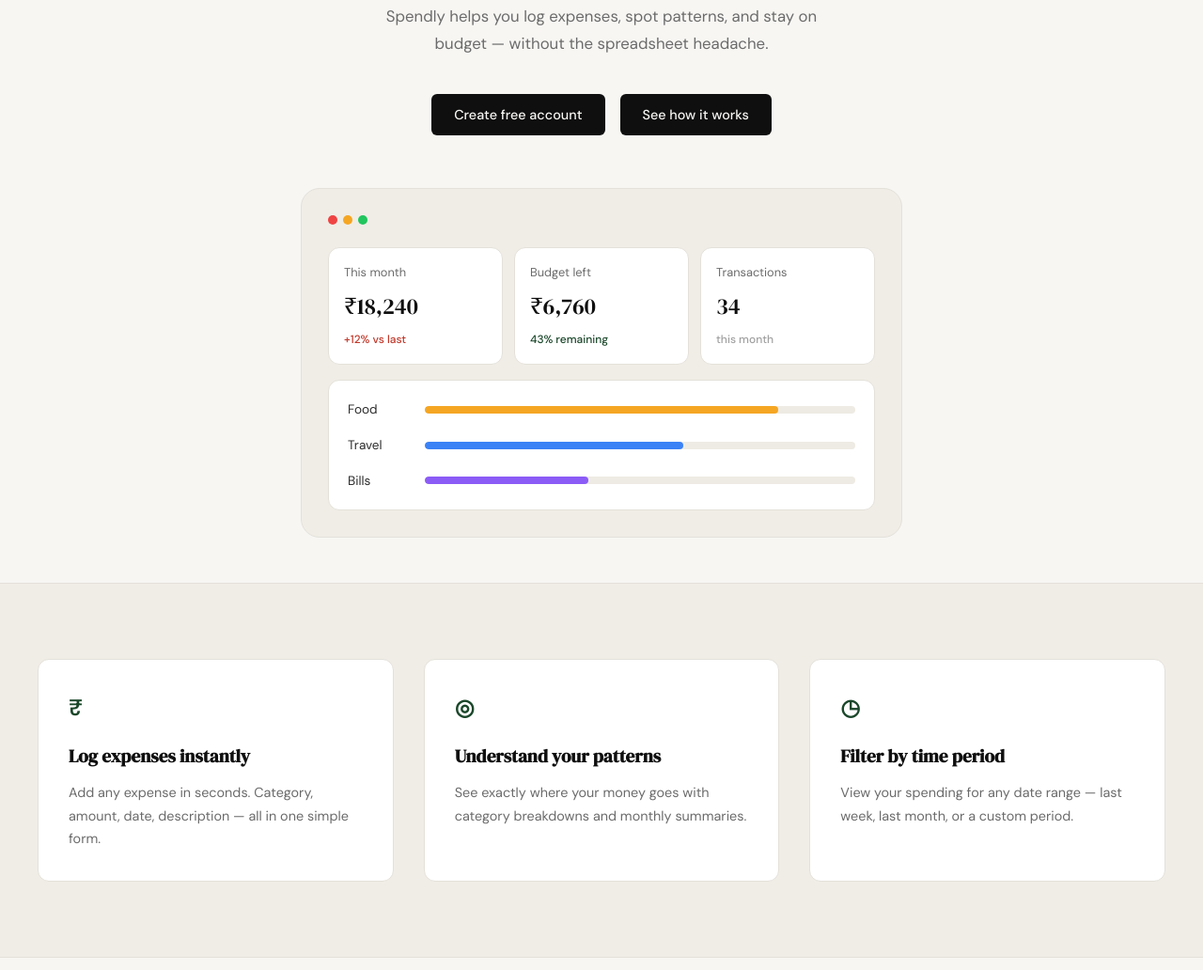
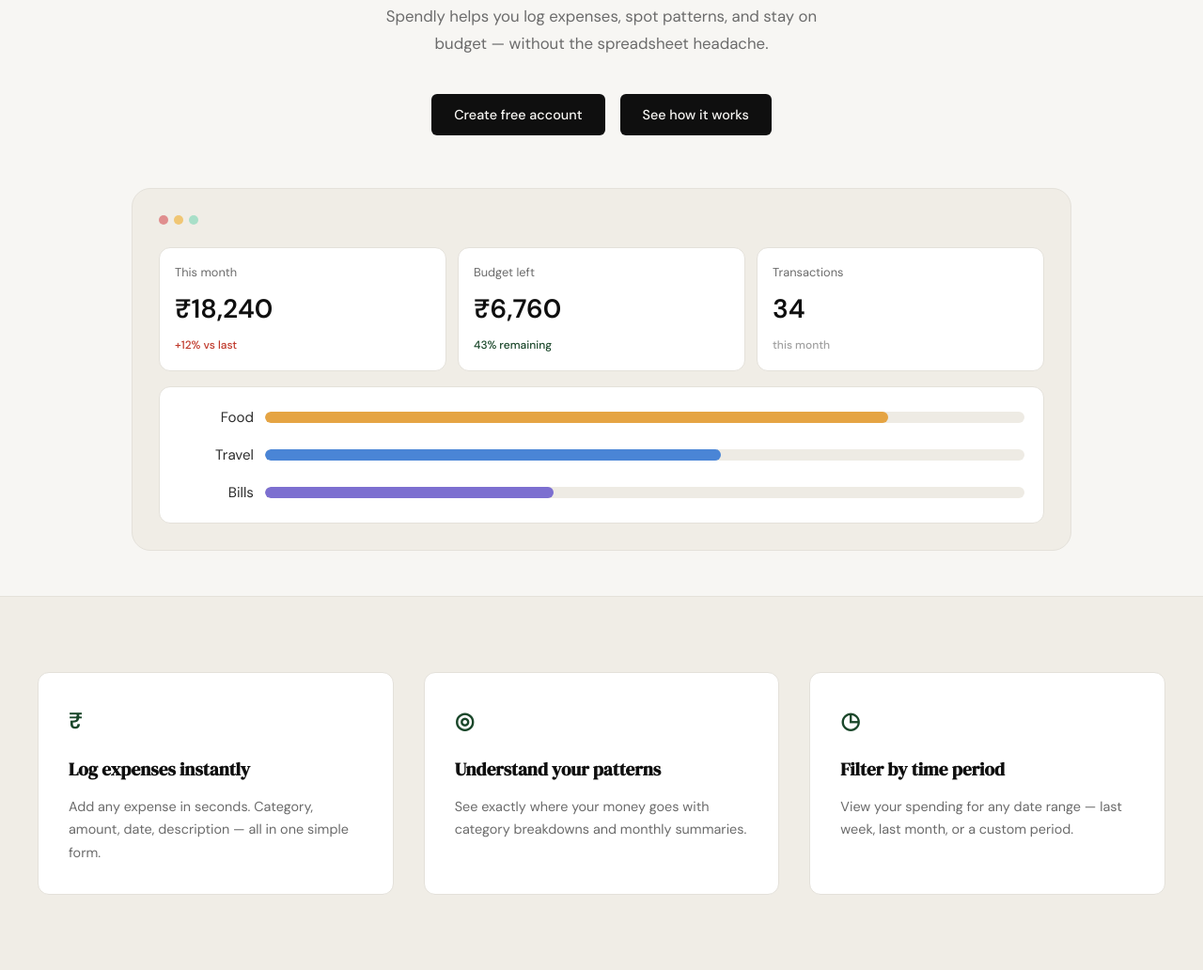
Before and after one commit to harshsai2014/spendly, a Flask app: page / in a window 1280 px wide. Shown: the part 351-1383 px from the top of the page at 94% size. Run offline with Flask 3, Linux system fonts and the light colour scheme.

Commit message:
landing: redesign hero section to match mockup
Co-Authored-By: Claude Sonnet 5.5 <noreply@anthropic.com>

```diff
--- a/static/css/landing.css
+++ b/static/css/landing.css
@@ -79,6 +79,10 @@
     border-radius: var(--radius-lg);
     padding: 1.75rem;
     text-align: left;
+    width: min(1000px, calc(100vw - 4rem));
+    position: relative;
+    left: 50%;
+    transform: translateX(-50%);
 }
 
 .hero-preview-dots {
@@ -93,9 +97,9 @@
     border-radius: 50%;
 }
 
-.hero-dot-red { background: #ef4444; }
-.hero-dot-yellow { background: #f5a623; }
-.hero-dot-green { background: #22c55e; }
+.hero-dot-red { background: #e08e8e; }
+.hero-dot-yellow { background: #f0c674; }
+.hero-dot-green { background: #a8dfc8; }
 
 .hero-stats {
     display: grid;
@@ -120,8 +124,9 @@
 }
 
 .hero-stat-value {
-    font-family: var(--font-display);
-    font-size: 1.5rem;
+    font-family: var(--font-body);
+    font-weight: 600;
+    font-size: 1.75rem;
     color: var(--ink);
 }
 
@@ -146,18 +151,19 @@
 
 .hero-bar-row {
     display: grid;
-    grid-template-columns: 70px 1fr;
+    grid-template-columns: 80px 1fr;
     align-items: center;
     gap: 0.75rem;
 }
 
 .hero-bar-cat {
-    font-size: 0.85rem;
+    font-size: 0.95rem;
     color: var(--ink-soft);
+    text-align: right;
 }
 
 .hero-bar-track {
-    height: 8px;
+    height: 12px;
     background: var(--border-soft);
     border-radius: 999px;
     overflow: hidden;
@@ -168,9 +174,9 @@
     border-radius: 999px;
 }
 
-.hero-bar-food { background: #f5a623; }
-.hero-bar-travel { background: #3b82f6; }
-.hero-bar-bills { background: #8b5cf6; }
+.hero-bar-food { background: #e5a443; }
+.hero-bar-travel { background: #4a85d6; }
+.hero-bar-bills { background: #7c6fd0; }
 
 /* ------------------------------------------------------------------ */
 /* "See how it works" modal                                            */
@@ -235,5 +241,6 @@
 
 @media (max-width: 600px) {
     .hero-stats { grid-template-columns: 1fr; }
+    .hero-preview { width: 100%; }
     .hero-actions { flex-direction: column; }
 }
```
